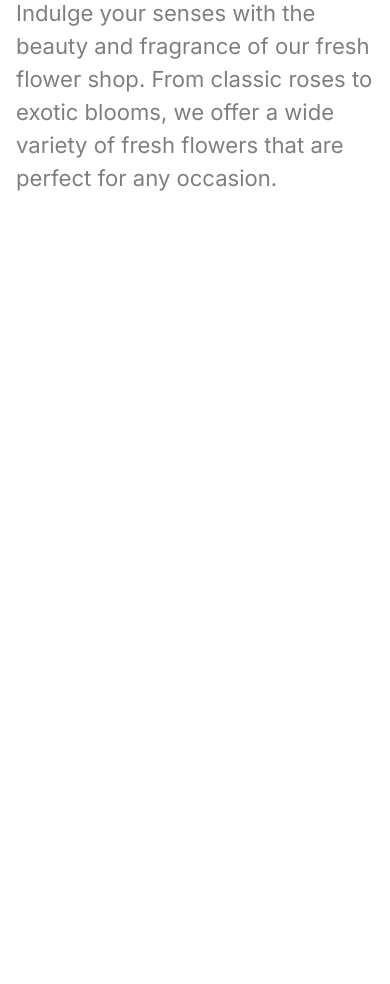
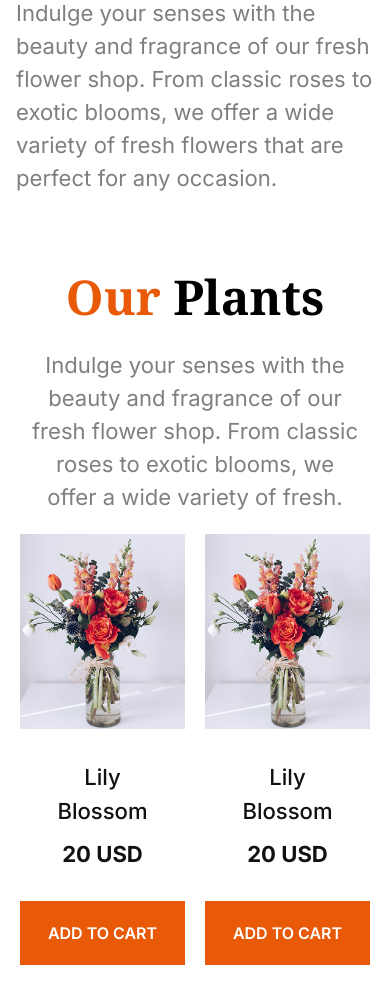
Before and after one commit to kamrulhasan3412/Biplob-assignment-02, a plain HTML site: page index.html in a window 390 px wide. Shown: the part 740-1724 px from the top of the page. Before the commit the page ends 1001 px from the top, so only its background shows below. Drawn offline with nearby package versions, Linux system fonts and the light colour scheme.

Commit message:
added our plants section and responsive

```diff
--- a/index.html
+++ b/index.html
@@ -22,7 +22,7 @@
 </head>
 <body>
     <header>
-       <div class="container">
+        <div class="container">
             <nav>
                 <img src="./assets/logo.png" alt="">
                 <ul class="flex items-center">
@@ -32,7 +32,7 @@
                     <li><a class="text-black" href=""><i class="fa-solid fa-cart-shopping"></i>Cart ($56)</a></li>
                  </ul>
             </nav>
-       </div>
+        </div>
         <section class="hero">
            <div class="banner container">
                 <div class="banner-left">
@@ -47,6 +47,68 @@
 
     </header>
     <main>
+        <!-- our plants section  -->
+
+        <section>
+            <div class="container">
+                <div class="our-plants">
+                    <h2 class="noto-serif-normal"><span class="secondary-color">Our</span> Plants</h2>
+                    <p class="inter-normal common-color">Indulge your senses with the beauty and fragrance of our fresh flower shop. From classic roses to exotic blooms, we offer a wide variety of fresh.</p>
+                </div>
+                <div class="card-container grid lg:grid-cols-4 grid-cols-2          justify-items-center gap-[20px]">
+                    <div class="card">
+                        <img src="/assets/sample-flower-image.png" alt="Flower">
+                        <h2 class="inter-normal">Lily Blossom</h2>
+                        <p class="prize inter-normal">20 USD</p>
+                        <p><button class="inter-normal">ADD TO CART</button></p>
+                    </div>
+                    <div class="card">
+                        <img src="/assets/sample-flower-image.png" alt="Flower">
+                        <h2 class="inter-normal ">Lily Blossom</h2>
+                        <p class="prize inter-normal">20 USD</p>
+                        <p><button class="inter-normal">ADD TO CART</button></p>
+                    </div>
+                    <div class="card">
+                        <img src="/assets/sample-flower-image.png" alt="Flower">
+                        <h2 class="inter-normal ">Lily Blossom</h2>
+                        <p class="prize inter-normal">20 USD</p>
+                        <p><button class="inter-normal">ADD TO CART</button></p>
+                    </div>
+                    <div class="card">
+                        <img src="/assets/sample-flower-image.png" alt="Flower">
+                        <h2 class="inter-normal ">Lily Blossom</h2>
+                        <p class="prize inter-normal">20 USD</p>
+                        <p><button class="inter-normal">ADD TO CART</button></p>
+                    </div>
+                    <div class="card">
+                        <img src="/assets/sample-flower-image.png" alt="Flower">
+                        <h2 class="inter-normal ">Lily Blossom</h2>
+                        <p class="prize inter-normal">20 USD</p>
+                        <p><button class="inter-normal">ADD TO CART</button></p>
+                    </div>
+                    <div class="card">
+                        <img src="/assets/sample-flower-image.png" alt="Flower">
+                        <h2 class="inter-normal ">Lily Blossom</h2>
+                        <p class="prize inter-normal">20 USD</p>
+                        <p><button class="inter-normal">ADD TO CART</button></p>
+                    </div>
+                    <div class="card hide-card">
+                        <img src="/assets/sample-flower-image.png" alt="Flower">
+                        <h2 class="inter-normal ">Lily Blossom</h2>
+                        <p class="prize inter-normal">20 USD</p>
+                        <p><button class="inter-normal">ADD TO CART</button></p>
+                    </div>
+                    <div class="card hide-card">
+                        <img src="/assets/sample-flower-image.png" alt="Flower">
+                        <h2 class="inter-normal ">Lily Blossom</h2>
+                        <p class="prize inter-normal">20 USD</p>
+                        <p><button class="inter-normal">ADD TO CART</button></p>
+                    </div>
+                </div>
+            </div>
+        </section>
+
+
 
     </main>
     <footer>
--- a/styles.css
+++ b/styles.css
@@ -87,8 +87,62 @@ nav ul li a{
 }
 
 
+/* our plants section  */
+
+.our-plants{
+    margin-top: 106px;
+    margin-bottom: 49px;
+    display: flex;
+    flex-direction: column;
+    justify-content: flex-start;
+    align-items: center;
+    text-align: center;
+}
+.our-plants h2{
+    font-size: 3rem;
+    font-weight: 700;
+    padding: 0 530px 0 340px;
+}
+.our-plants p{
+    font-size: 1.38rem;
+    margin:16px 126px 0 126px;
+}
+.card{
+    width: 270px;
+}
+.card h2{
+    font-size: 1.38rem;
+    font-weight: 500;
+    color: rgb(17, 17, 17);
+    text-align: center;
+    margin: 30px 69px 20px 69px;
+}
+.prize{
+    font-size: 1.38rem;
+    font-weight: 700;
+    color: rgba(17, 17, 17, 1.00);
+    text-align: center;
+    margin: 0 94.5px 30px 94.5px;
+}
+.card button{
+    width: 100%;
+    font-weight: 600;
+    color: rgb(255, 255, 255);
+    background-color: rgba(233, 90, 8, 1.00);
+    margin-bottom: 30px;
+    padding: 19px 80px;
+}
+
+
+.hide-item{
+    display: none;
+}
+
 /* Responsive media query */
+
 @media screen and (max-width: 576px) {
+
+    /* navbar and banner  */
     nav{
         margin: 67px 16px 28px 16px ;
     }
@@ -106,4 +160,38 @@ nav ul li a{
         width: 100%;
 
     }
+
+    /* our plants section  */
+
+    .hide-card{
+        display: none;
+    }
+    .our-plants{
+        margin: 0 auto;
+    }
+    .our-plants h2{
+        padding: 0;
+        margin: 0;
+        align-items: center;
+    }
+    .our-plants p{
+        margin: 16px 28.5px 0 28.5px;
+    }
+    .card-container{
+        margin: 20px ;
+    }
+    .card{
+        width: 100%;
+    }
+    .card h2{
+        margin: 30px 20px 10px 20px;
+    }
+    .prize{
+        margin: 0 40px 30px 40px;
+    }
+    .card button{
+        padding: 20px;
+    }
+
+
 }
```
